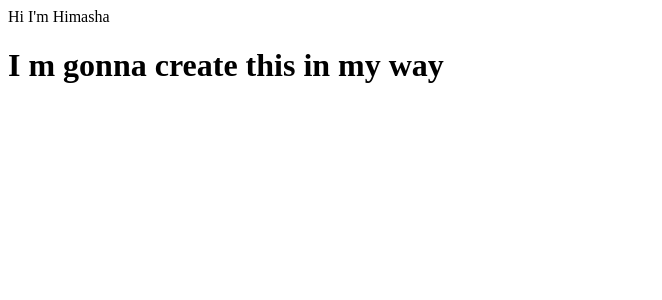
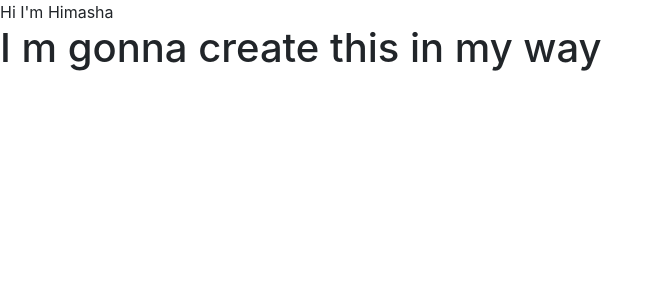
Before and after one commit to HimashaNethmini/Angular_BlogPost_App, an Angular app: page / in a window 1280 px wide. Shown: the top 300 px of the page, without its empty margins (0-662 px from the left). Built offline with nearby package versions, Linux system fonts and the light colour scheme.

Commit message:
import bootstrap to global css file

```diff
--- a/angular.json
+++ b/angular.json
@@ -87,10 +87,10 @@
               "src/assets"
             ],
             "styles": [
-              "src/styles.css",
-              "node_module/bootstrap/dist/css/bootstrap.min.css"
+              "src/styles.css"
             ],
             "scripts": []
+
           }
         }
       }
--- a/src/styles.css
+++ b/src/styles.css
@@ -1 +1,2 @@
 /* You can add global styles to this file, and also import other style files */
+@import '~bootstrap/dist/css/bootstrap.min.css';
```
